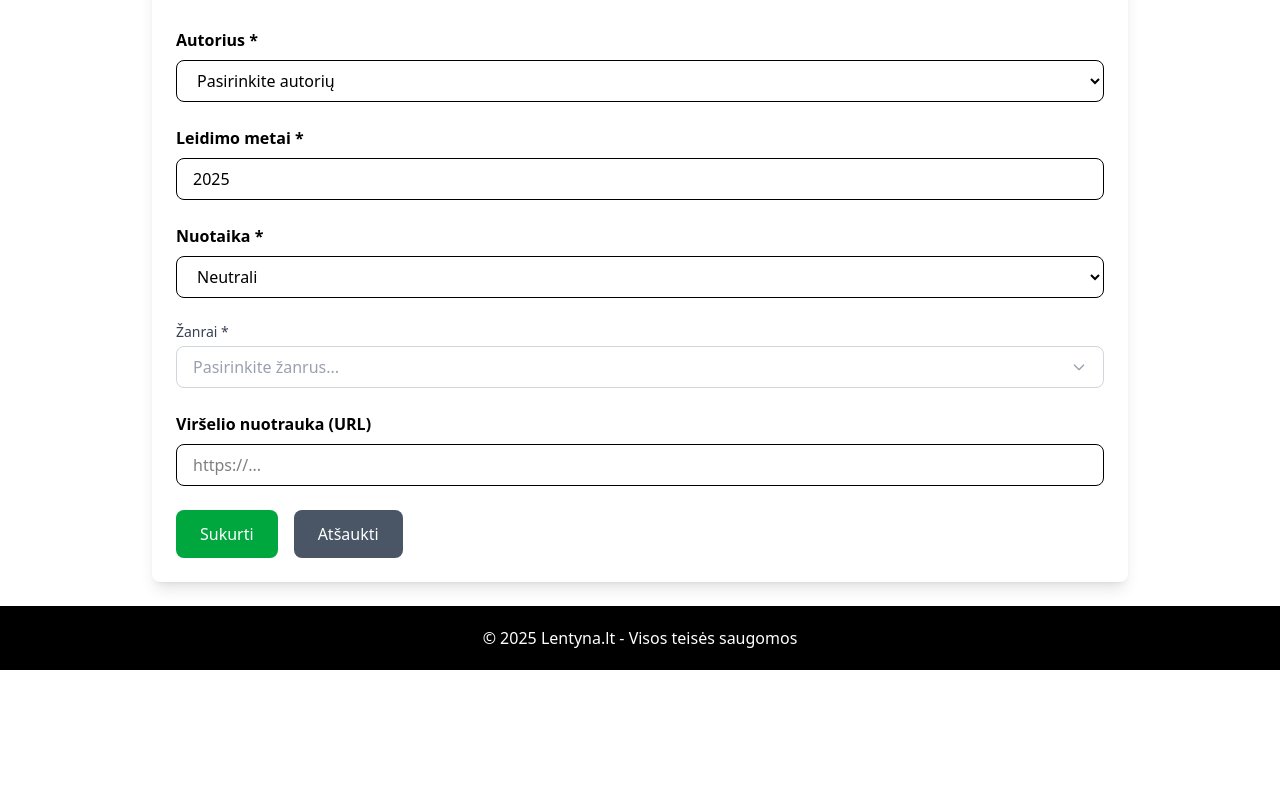
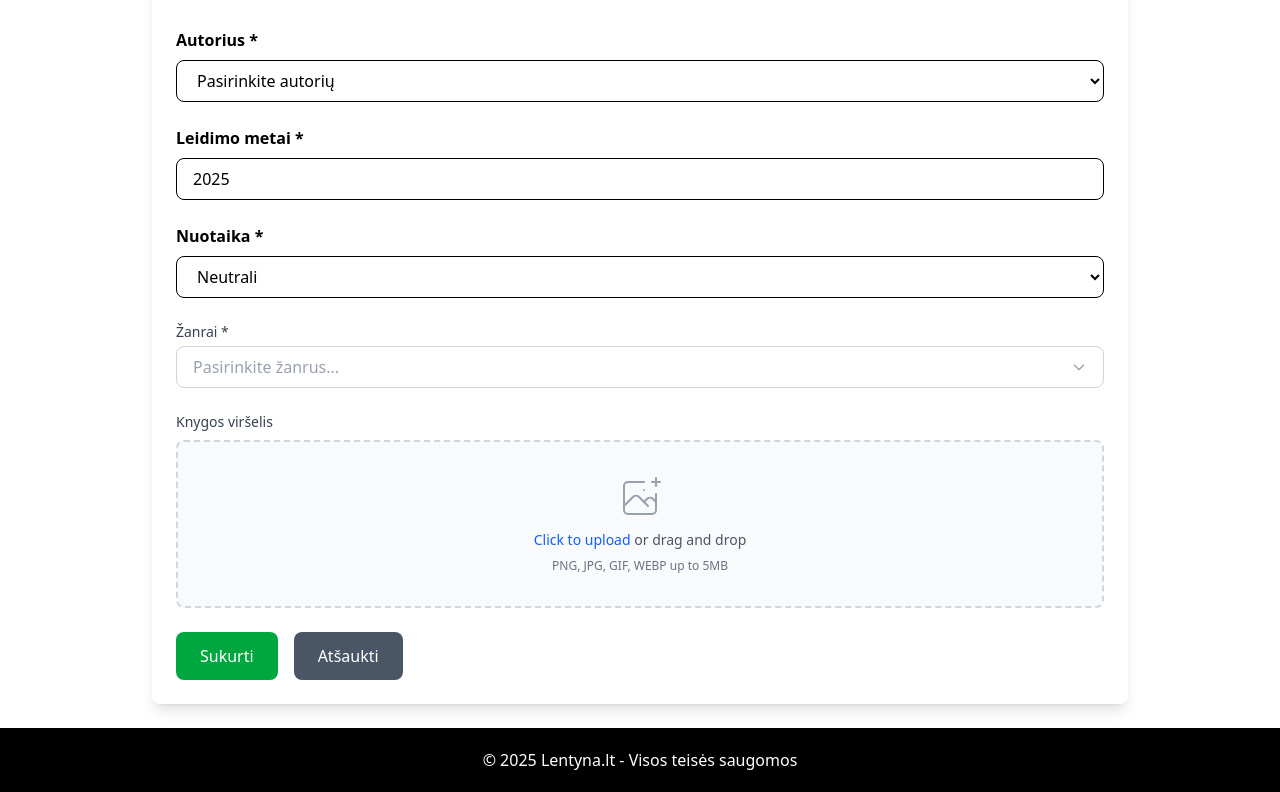
Before and after one commit to NedasBarsteika/lentyna, a React (Vite) app: page /knygos/nauja in a window 1280 px wide. Shown: the part 472-1264 px from the top of the page. Before the commit the page ends 1142 px from the top, so only its background shows below. Built offline with nearby package versions, Linux system fonts and the light colour scheme.

Commit message:
better image uploading

```diff
--- /dev/null
+++ b/src/components/ImageUpload.tsx
@@ -0,0 +1,202 @@
+import { useState, useRef, DragEvent, ChangeEvent } from 'react';
+
+interface ImageUploadProps {
+  value: File | null;
+  onChange: (file: File | null) => void;
+  currentImageUrl?: string;
+  label?: string;
+  accept?: string;
+  maxSizeMB?: number;
+  className?: string;
+}
+
+const ImageUpload = ({
+  value,
+  onChange,
+  currentImageUrl,
+  label = 'Upload Image',
+  accept = 'image/jpeg,image/png,image/gif,image/webp',
+  maxSizeMB = 5,
+  className = '',
+}: ImageUploadProps) => {
+  const [dragActive, setDragActive] = useState(false);
+  const [preview, setPreview] = useState<string | null>(null);
+  const [error, setError] = useState<string | null>(null);
+  const inputRef = useRef<HTMLInputElement>(null);
+
+  const validateFile = (file: File): string | null => {
+    // Check file type
+    const acceptedTypes = accept.split(',').map(type => type.trim());
+    const fileType = file.type;
+
+    if (!acceptedTypes.includes(fileType)) {
+      return `File type not supported. Please upload: ${acceptedTypes.join(', ')}`;
+    }
+
+    // Check file size
+    const maxSizeBytes = maxSizeMB * 1024 * 1024;
+    if (file.size > maxSizeBytes) {
+      return `File size exceeds ${maxSizeMB}MB limit`;
+    }
+
+    return null;
+  };
+
+  const handleFile = (file: File) => {
+    setError(null);
+
+    const validationError = validateFile(file);
+    if (validationError) {
+      setError(validationError);
+      return;
+    }
+
+    // Create preview
+    const reader = new FileReader();
+    reader.onloadend = () => {
+      setPreview(reader.result as string);
+    };
+    reader.readAsDataURL(file);
+
+    onChange(file);
+  };
+
+  const handleDrag = (e: DragEvent<HTMLDivElement>) => {
+    e.preventDefault();
+    e.stopPropagation();
+
+    if (e.type === 'dragenter' || e.type === 'dragover') {
+      setDragActive(true);
+    } else if (e.type === 'dragleave') {
+      setDragActive(false);
+    }
+  };
+
+  const handleDrop = (e: DragEvent<HTMLDivElement>) => {
+    e.preventDefault();
+    e.stopPropagation();
+    setDragActive(false);
+
+    if (e.dataTransfer.files && e.dataTransfer.files[0]) {
+      handleFile(e.dataTransfer.files[0]);
+    }
+  };
+
+  const handleChange = (e: ChangeEvent<HTMLInputElement>) => {
+    e.preventDefault();
+
+    if (e.target.files && e.target.files[0]) {
+      handleFile(e.target.files[0]);
+    }
+  };
+
+  const handleClick = () => {
+    inputRef.current?.click();
+  };
+
+  const handleRemove = () => {
+    setPreview(null);
+    setError(null);
+    onChange(null);
+    if (inputRef.current) {
+      inputRef.current.value = '';
+    }
+  };
+
+  // Determine which image to show
+  const displayImage = preview || (currentImageUrl && !value ? currentImageUrl : null);
+
+  return (
+    <div className={className}>
+      {label && (
+        <label className="block text-sm font-medium text-gray-700 mb-2">
+          {label}
+        </label>
+      )}
+
+      {!displayImage ? (
+        <div
+          className={`relative border-2 border-dashed rounded-lg p-8 text-center cursor-pointer transition-colors ${
+            dragActive
+              ? 'border-blue-500 bg-blue-50'
+              : 'border-gray-300 hover:border-gray-400 bg-gray-50 hover:bg-gray-100'
+          }`}
+          onDragEnter={handleDrag}
+          onDragOver={handleDrag}
+          onDragLeave={handleDrag}
+          onDrop={handleDrop}
+          onClick={handleClick}
+        >
+          <input
+            ref={inputRef}
+            type="file"
+            className="hidden"
+            accept={accept}
+            onChange={handleChange}
+          />
+
+          <div className="space-y-2">
+            <svg
+              className="mx-auto h-12 w-12 text-gray-400"
+              stroke="currentColor"
+              fill="none"
+              viewBox="0 0 48 48"
+              aria-hidden="true"
+            >
+              <path
+                d="M28 8H12a4 4 0 00-4 4v20m32-12v8m0 0v8a4 4 0 01-4 4H12a4 4 0 01-4-4v-4m32-4l-3.172-3.172a4 4 0 00-5.656 0L28 28M8 32l9.172-9.172a4 4 0 015.656 0L28 28m0 0l4 4m4-24h8m-4-4v8m-12 4h.02"
+                strokeWidth={2}
+                strokeLinecap="round"
+                strokeLinejoin="round"
+              />
+            </svg>
+            <div className="text-sm text-gray-600">
+              <span className="font-medium text-blue-600 hover:text-blue-500">
+                Click to upload
+              </span>
+              {' or drag and drop'}
+            </div>
+            <p className="text-xs text-gray-500">
+              PNG, JPG, GIF, WEBP up to {maxSizeMB}MB
+            </p>
+          </div>
+        </div>
+      ) : (
+        <div className="relative">
+          <div className="relative w-full h-64 rounded-lg overflow-hidden border border-gray-300">
+            <img
+              src={displayImage}
+              alt="Preview"
+              className="w-full h-full object-cover"
+            />
+          </div>
+          <button
+            type="button"
+            onClick={handleRemove}
+            className="absolute top-2 right-2 bg-red-500 text-white rounded-full p-2 hover:bg-red-600 transition-colors shadow-lg"
+          >
+            <svg
+              className="h-5 w-5"
+              fill="none"
+              stroke="currentColor"
+              viewBox="0 0 24 24"
+            >
+              <path
+                strokeLinecap="round"
+                strokeLinejoin="round"
+                strokeWidth={2}
+                d="M6 18L18 6M6 6l12 12"
+              />
+            </svg>
+          </button>
+        </div>
+      )}
+
+      {error && (
+        <p className="mt-2 text-sm text-red-600">{error}</p>
+      )}
+    </div>
+  );
+};
+
+export default ImageUpload;
--- a/src/pages/authors/AuthorFormPage.tsx
+++ b/src/pages/authors/AuthorFormPage.tsx
@@ -4,6 +4,7 @@ import { useParams, useNavigate } from 'react-router-dom';
 import { motion } from 'framer-motion';
 import Navbar from '../../components/Navbar';
 import Footer from '../../components/Footer';
+import ImageUpload from '../../components/ImageUpload';
 import axios from 'axios';
 
 function AuthorFormPage() {
@@ -14,10 +15,11 @@ function AuthorFormPage() {
   const [formData, setFormData] = useState({
     firstName: '',
     lastName: '',
-    biography: '',
-    photoUrl: ''
+    biography: ''
   });
 
+  const [photo, setPhoto] = useState<File | null>(null);
+  const [currentPhotoUrl, setCurrentPhotoUrl] = useState<string>('');
   const [loading, setLoading] = useState(false);
   const [error, setError] = useState<string | null>(null);
 
@@ -34,9 +36,9 @@ function AuthorFormPage() {
       setFormData({
         firstName: author.firstName,
         lastName: author.lastName,
-        biography: author.biography,
-        photoUrl: author.photoUrl || ''
+        biography: author.biography
       });
+      setCurrentPhotoUrl(author.photoUrl || '');
     } catch (err) {
       setError('Nepavyko užkrauti autoriaus informacijos');
     }
@@ -59,18 +61,31 @@ function AuthorFormPage() {
 
     try {
       const token = localStorage.getItem('authToken');
+
+      // Create FormData for multipart upload
+      const submitData = new FormData();
+      submitData.append('firstName', formData.firstName);
+      submitData.append('lastName', formData.lastName);
+      submitData.append('biography', formData.biography);
+
+      // Append photo file if a new one was uploaded
+      if (photo) {
+        submitData.append('photo', photo);
+      }
+
       const config = {
         headers: {
-          Authorization: `Bearer ${token}`
+          Authorization: `Bearer ${token}`,
+          'Content-Type': 'multipart/form-data'
         }
       };
 
       if (isEditMode) {
-        await axios.put(`https://localhost:7296/api/authors/${id}`, formData, config);
+        await axios.put(`https://localhost:7296/api/authors/${id}`, submitData, config);
         alert('Autorius sėkmingai atnaujintas!');
         navigate(`/autoriai/${id}`);
       } else {
-        const response = await axios.post('https://localhost:7296/api/authors', formData, config);
+        const response = await axios.post('https://localhost:7296/api/authors', submitData, config);
         alert('Autorius sėkmingai sukurtas!');
         navigate(`/autoriai/${response.data.id}`);
       }
@@ -142,32 +157,13 @@ function AuthorFormPage() {
             />
           </div>
 
-          <div>
-            <label className="block font-semibold mb-2">Nuotraukos URL</label>
-            <input
-              type="url"
-              name="photoUrl"
-              value={formData.photoUrl}
-              onChange={handleChange}
-              placeholder="https://..."
-              className="w-full px-4 py-2 border rounded-lg"
-            />
-            {formData.photoUrl && (
-              <div className="mt-4">
-                <p className="text-sm text-gray-600 mb-2">Nuotraukos peržiūra:</p>
-                <div className="w-32 h-32 rounded-lg overflow-hidden border">
-                  <img
-                    src={formData.photoUrl}
-                    alt="Preview"
-                    className="w-full h-full object-cover"
-                    onError={(e) => {
-                      (e.target as HTMLImageElement).style.display = 'none';
-                    }}
-                  />
-                </div>
-              </div>
-            )}
-          </div>
+          <ImageUpload
+            value={photo}
+            onChange={setPhoto}
+            currentImageUrl={currentPhotoUrl}
+            label="Autoriaus nuotrauka"
+            maxSizeMB={5}
+          />
 
           <div className="flex gap-4">
             <button
--- a/src/pages/books/BookFormPage.tsx
+++ b/src/pages/books/BookFormPage.tsx
@@ -4,6 +4,7 @@ import { useParams, useNavigate } from 'react-router-dom';
 import { motion } from 'framer-motion';
 import Navbar from '../../components/Navbar';
 import Footer from '../../components/Footer';
+import ImageUpload from '../../components/ImageUpload';
 import { MultiSelect } from '../../components/MultiSelect';
 import type { Author } from '../../types';
 import { BookMood } from '../../types';
@@ -50,17 +51,17 @@ function BookFormPage() {
     publishYear: number;
     genres: string[];
     mood: BookMood;
-    coverImageUrl: string;
   }>({
     title: '',
     description: '',
     authorId: '',
     publishYear: new Date().getFullYear(),
     genres: [],
-    mood: BookMood.NEUTRAL,
-    coverImageUrl: ''
+    mood: BookMood.NEUTRAL
   });
 
+  const [coverImage, setCoverImage] = useState<File | null>(null);
+  const [currentCoverImageUrl, setCurrentCoverImageUrl] = useState<string>('');
   const [loading, setLoading] = useState(false);
   const [error, setError] = useState<string | null>(null);
 
@@ -103,9 +104,9 @@ function BookFormPage() {
           authorId: book.authorId,
           publishYear: book.publishYear,
           genres: book.genres,
-          mood: book.mood,
-          coverImageUrl: book.coverImageUrl || ''
+          mood: book.mood
         });
+        setCurrentCoverImageUrl(book.coverImageUrl || '');
       }
     } catch (err) {
       setError('Nepavyko užkrauti knygos informacijos');
@@ -140,17 +141,37 @@ function BookFormPage() {
 
     try {
       const token = localStorage.getItem('authToken');
+
+      // Create FormData for multipart upload
+      const submitData = new FormData();
+      submitData.append('title', formData.title);
+      submitData.append('description', formData.description);
+      submitData.append('authorId', formData.authorId);
+      submitData.append('publishYear', formData.publishYear.toString());
+      submitData.append('mood', formData.mood);
+
+      // Append each genre individually
+      formData.genres.forEach((genre) => {
+        submitData.append('genres', genre);
+      });
+
+      // Append cover image file if a new one was uploaded
+      if (coverImage) {
+        submitData.append('coverImage', coverImage);
+      }
+
       const config = {
         headers: {
-          Authorization: `Bearer ${token}`
+          Authorization: `Bearer ${token}`,
+          'Content-Type': 'multipart/form-data'
         }
       };
 
       if (isEditMode) {
-        await axios.put(`https://localhost:7296/api/books/${id}`, formData, config);
+        await axios.put(`https://localhost:7296/api/books/${id}`, submitData, config);
         alert('Knyga sėkmingai atnaujinta!');
       } else {
-        const response = await axios.post('https://localhost:7296/api/books', formData, config);
+        const response = await axios.post('https://localhost:7296/api/books', submitData, config);
         alert('Knyga sėkmingai sukurta!');
         navigate(`/knygos/${response.data.id}`);
       }
@@ -265,17 +286,13 @@ function BookFormPage() {
             />
           </div>
 
-          <div>
-            <label className="block font-semibold mb-2">Viršelio nuotrauka (URL)</label>
-            <input
-              type="url"
-              name="coverImageUrl"
-              value={formData.coverImageUrl}
-              onChange={handleChange}
-              placeholder="https://..."
-              className="w-full px-4 py-2 border rounded-lg"
-            />
-          </div>
+          <ImageUpload
+            value={coverImage}
+            onChange={setCoverImage}
+            currentImageUrl={currentCoverImageUrl}
+            label="Knygos viršelis"
+            maxSizeMB={5}
+          />
 
           <div className="flex gap-4">
             <button
```
